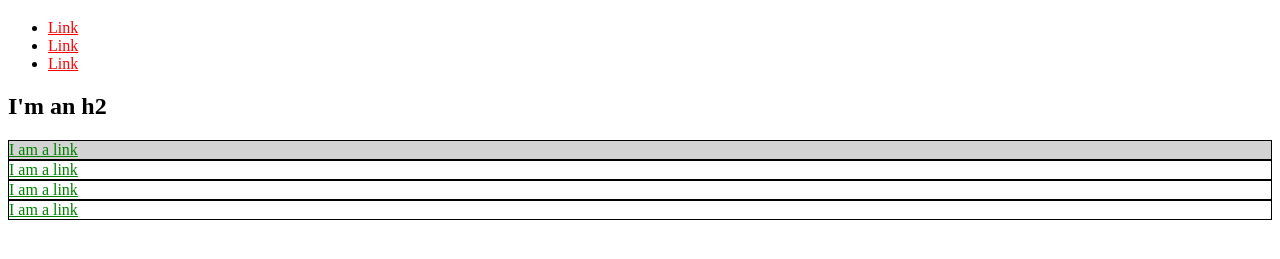
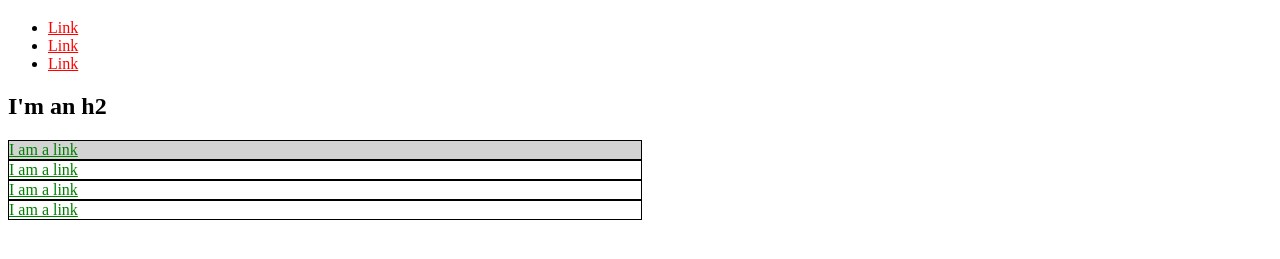
Before and after one commit to IanStoltz/ianstoltz.github.io, a plain HTML site: page index.html in a window 1280 px wide. Shown: the part 61-320 px from the top of the page. Drawn offline with Linux system fonts and the light colour scheme.

Commit message:
Third commit

```diff
--- a/index.html
+++ b/index.html
@@ -20,6 +20,10 @@
 
         .Classe1 a {
             color: green;
+        }
+
+        .Classe1 {
+            width: 50%;
         }
 
     </style>
@@ -53,7 +57,7 @@
         <a href="http://example.com/">I am a link</a>
     </div>
 
-    <div class="Classe1">
+    <div class="Classe1 alert">
         <a href="http://example.com/">I am a link</a>
     </div>
 </body>
```
